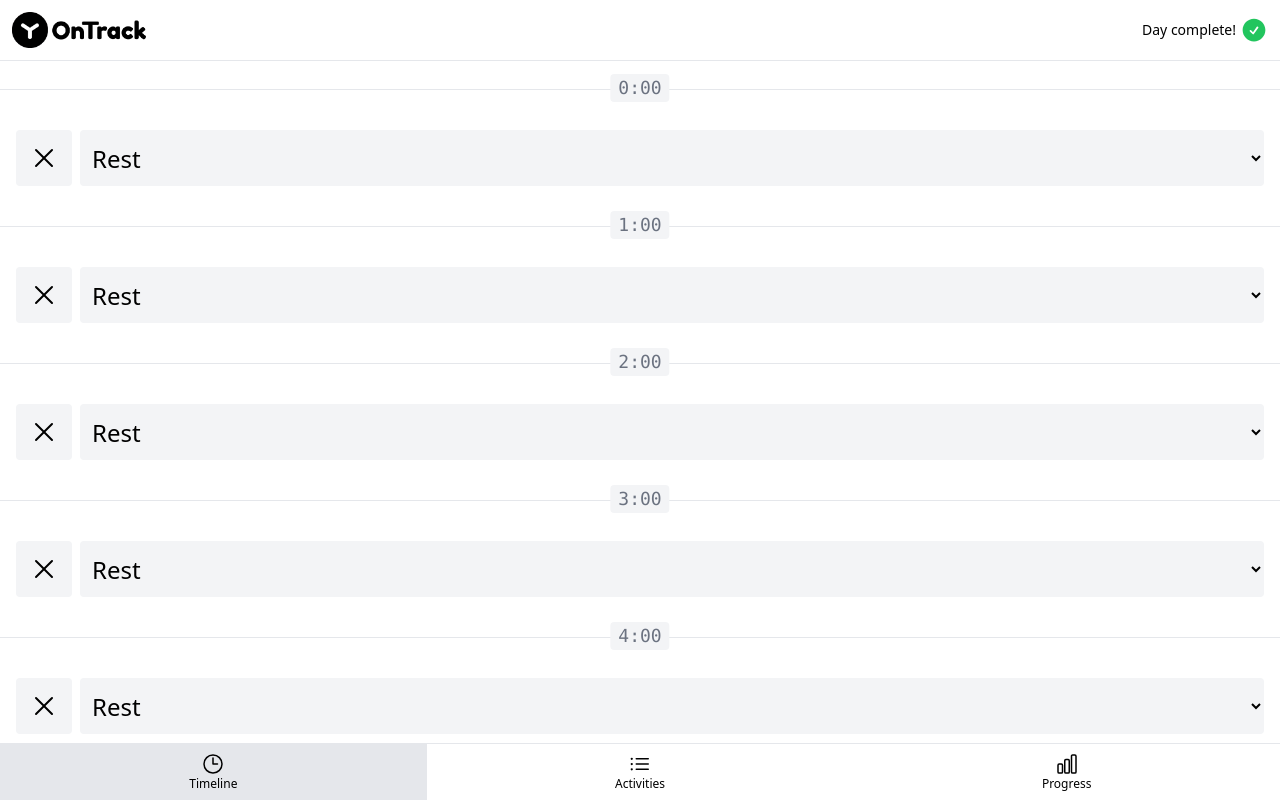
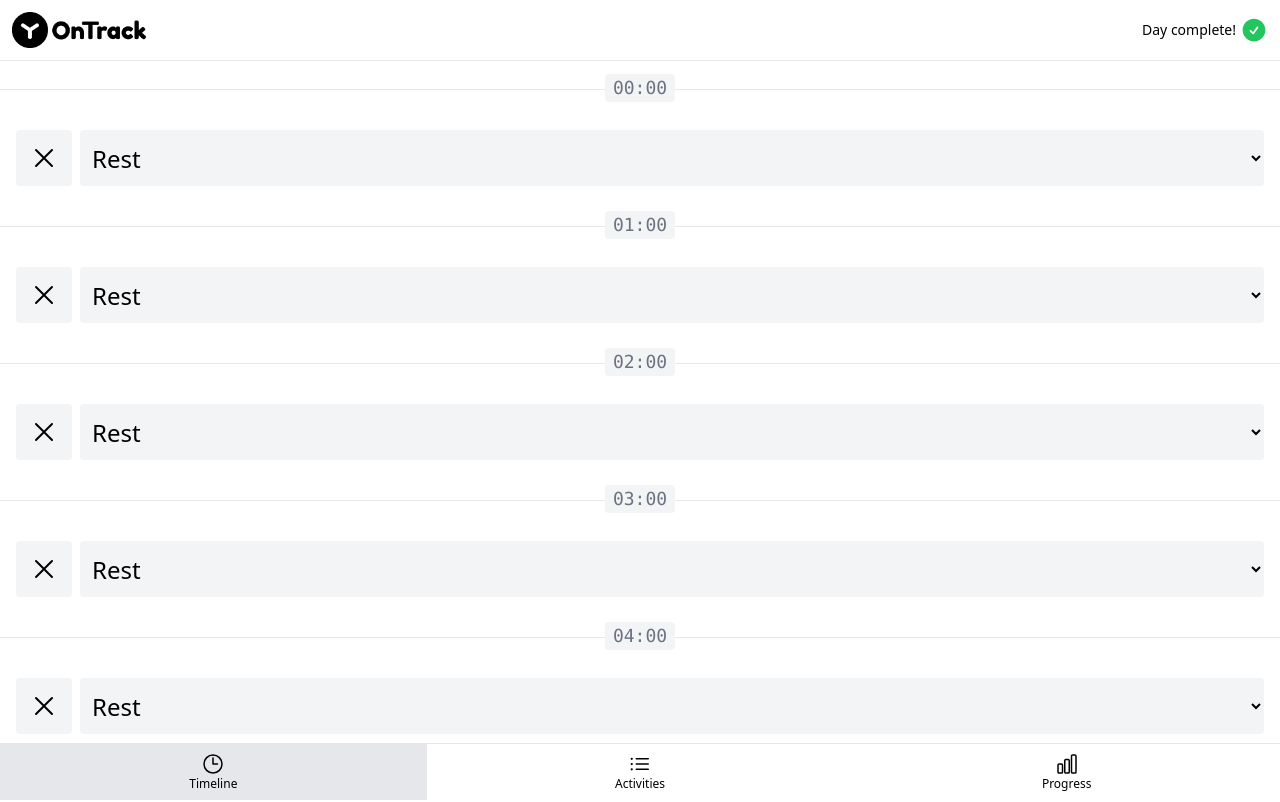
Before and after one commit to VasilyGorbunov/ontrack, a Vue app: page /#timeline in a window 1280 px wide. Shown: the top 802 px of the page. Built offline with nearby package versions, Linux system fonts and the light colour scheme.

Commit message:
25 - done

```diff
--- /dev/null
+++ b/src/components/TimelineHour.vue
@@ -0,0 +1,28 @@
+<script setup>
+import {isHourValid} from "@/validators.js";
+
+const props = defineProps({
+  hour: {
+    type: Number,
+    required: true,
+    validator: isHourValid
+  }
+})
+
+const classes = [
+  "absolute -top-4 left-1/2 -translate-x-1/2 rounded px-2 font-mono text-lg",
+  props.hour === new Date().getHours() ? "bg-purple-900 font-black text-white" : "bg-gray-100 text-gray-500"
+]
+
+const formattedHour = `${props.hour.toString().padStart(2, '0')}:00`
+
+</script>
+
+<template>
+  <a
+      href="#"
+      :class="classes"
+  >
+    {{ formattedHour }}
+  </a>
+</template>
--- a/src/components/TimelineItem.vue
+++ b/src/components/TimelineItem.vue
@@ -3,8 +3,9 @@
 import BaseSelect from "@/components/BaseSelect.vue";
 import {isTimelineItemValid} from "@/validators.js";
 import {ref} from "vue";
+import TimelineHour from "@/components/TimelineHour.vue";
 
-const props = defineProps({
+defineProps({
   timelineItem: {
     type: Object,
     required: true,
@@ -12,10 +13,7 @@
   }
 })
 
-const hourLinkClasses = [
-  "absolute -top-4 left-1/2 -translate-x-1/2 rounded px-2 font-mono text-lg",
-  props.timelineItem.hour === new Date().getHours() ? "bg-purple-900 font-black text-white" : "bg-gray-100 text-gray-500"
-]
+
 
 const options = [
   {value: 1, label: 'Coding'},
@@ -30,12 +28,7 @@
 <template>
   <li class="relative flex flex-col gap-2 border-t border-gray-200 py-10 px-4"
   >
-    <a
-        href="#"
-        :class="hourLinkClasses"
-    >
-      {{ timelineItem.hour }}:00
-    </a>
+    <TimelineHour :hour="timelineItem.hour"/>
     <BaseSelect
         :options="options"
         placeholder="Rest"
--- a/src/validators.js
+++ b/src/validators.js
@@ -28,7 +28,7 @@
     return isNumber(value) && isString(label)
 }
 
-function isHourValid(hour) {
+export function isHourValid(hour) {
     return isNumber(hour) && isBetween(hour, MIDNIGHT_HOUR, HOURS_IN_DAY - 1)
 }
 
```
